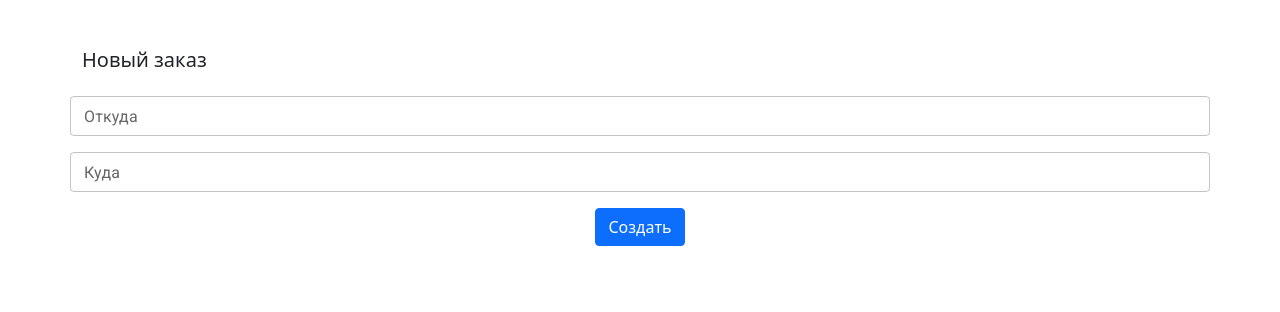
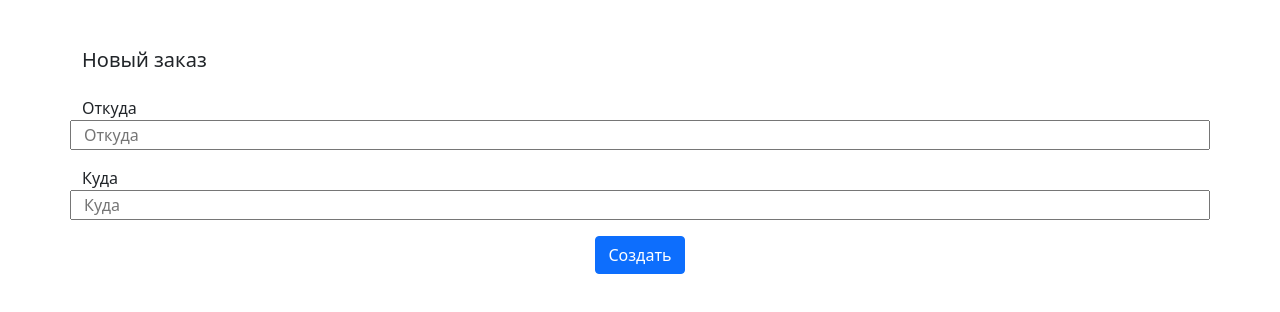
Before and after one commit to za9cser/formikDemo, a React (Create React App) app in the folder fomikdemo/: page / in a window 1280 px wide. Shown: the top 312 px of the page. Built offline with nearby package versions, Linux system fonts and the light colour scheme.

Commit message:
form with vanilla inputs

```diff
--- a/fomikdemo/src/modules/order/index.js
+++ b/fomikdemo/src/modules/order/index.js
@@ -34,26 +34,25 @@ const Order = () => {
                 <h5>Новый заказ</h5>
             </Row>
             <Row className="my-3">
-                <TextField
+                <label>Откуда</label>
+                <input
                     name="cityFrom"
                     label="Откуда"
                     placeholder="Откуда"
                     size="small"
                     onChange={formik.handleChange}
-                    onBlur={formik.handleBlur}
                     value={formik.values.cityFrom}
                     disabled={formik.isSubmitting}
                     autoComplete="off"
                 />
             </Row>
             <Row className="my-3">
-                <TextField
+                <label>Куда</label>
+                <input
                     name="cityTo"
-                    label="Куда"
                     placeholder="Куда"
                     size="small"
                     onChange={formik.handleChange}
-                    onBlur={formik.handleBlur}
                     value={formik.values.cityTo}
                     disabled={formik.isSubmitting}
                     autoComplete="off"
```
